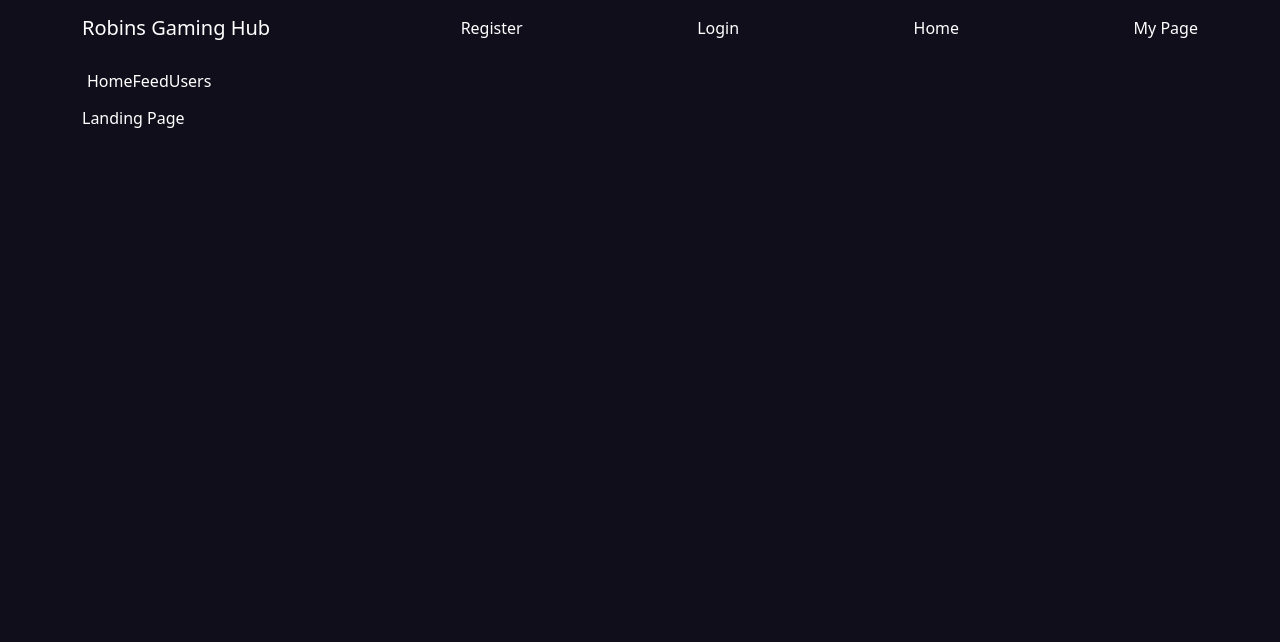
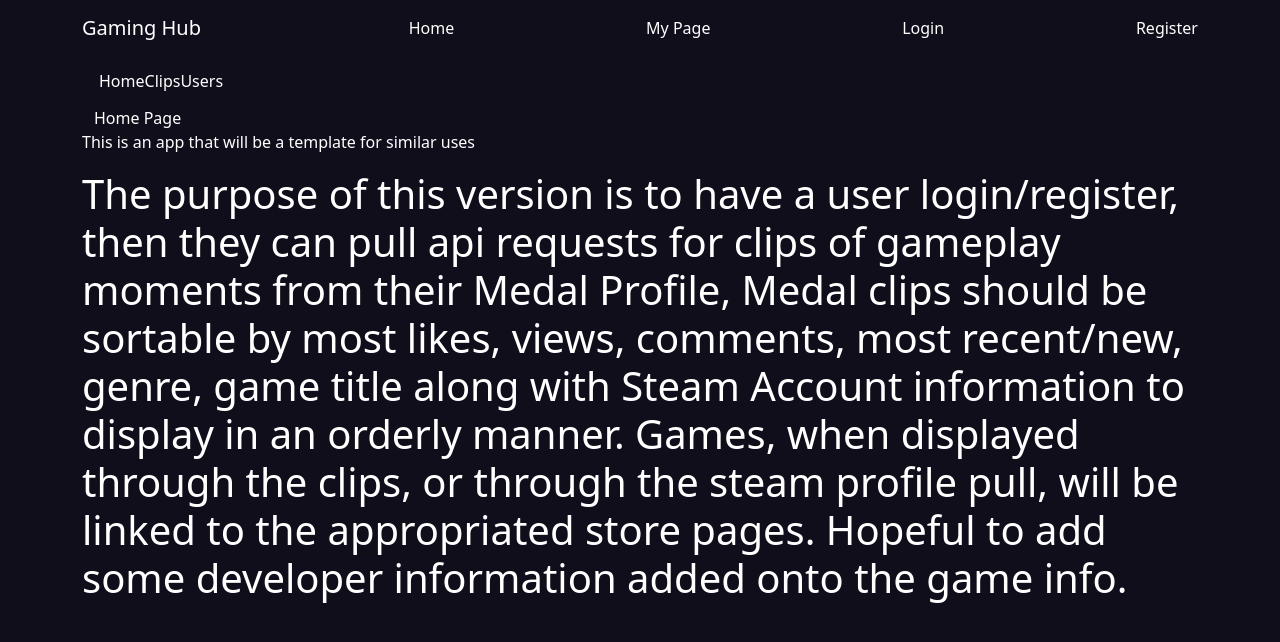
Before and after one commit to Kittiguya/REACT_TIME, a React (Vite) app: page / in a window 1280 px wide. Shown: the top 642 px of the page. Built offline with nearby package versions, Linux system fonts and the light colour scheme.

Commit message:
users displays + other changes, and cleaning up

```diff
--- a/src/components/Gamers.jsx
+++ b/src/components/Gamers.jsx
@@ -10,7 +10,7 @@
 
 
   return (
-    <p>Player: { player }</p>
+    <p>My Page</p>
   )
 }
 
--- a/src/components/Header.jsx
+++ b/src/components/Header.jsx
@@ -18,12 +18,12 @@
 
           </Navbar.Brand>
         ) : (
-          <Navbar.Brand >Robins Gaming Hub</Navbar.Brand>
+          <Navbar.Brand >Gaming Hub</Navbar.Brand>
           )}
-          <NavLink as={Link} to={'/register'}>Register</NavLink>
-          <NavLink as={Link} to={'/login'}>Login</NavLink>
           <NavLink as={Link} to={'/'}>Home</NavLink>
           <NavLink as={Link} to={`/MyPage`}>My Page</NavLink>
+          <NavLink as={Link} to={'/login'}>Login</NavLink>
+          <NavLink as={Link} to={'/register'}>Register</NavLink>
       </Container>
     </Navbar>
 
--- a/src/components/Sidebar.jsx
+++ b/src/components/Sidebar.jsx
@@ -11,10 +11,11 @@
       <Nav.Item>
         <Nav.Link as={ Link } to='/'>Home</Nav.Link>
       </Nav.Item>
-      {/* {<Link to="/feed"><button>A different way to get to feed</button></Link>  /*(no reload just re-render) */}
+      <br/>
       <Nav.Item>
-        <Nav.Link as={Link} to='/feed'>Feed</Nav.Link>
+        <Nav.Link as={Link} to='/feed'>Clips</Nav.Link>
       </Nav.Item>
+      <br/>
       <Nav.Item>
         <Nav.Link as={Link} to='/users'>Users</Nav.Link>
       </Nav.Item>
--- a/src/components/Users.jsx
+++ b/src/components/Users.jsx
@@ -5,11 +5,10 @@
 
   const [users, setUsers] = useState([]);
 
-  useEffect(()=>{
-    (async ()=>{
-      await getUsers();
-    })
-  },[])
+  useEffect(() => {
+    getUsers();
+  }, []);
+
 
   async function getUsers(){
     const res = await fetch('http://127.0.0.1:5000/users',{})
@@ -23,7 +22,7 @@
 
   return (
     <div>
-        {users.map(()=> <p key={i}>{users.username}</p>)}
+        {users.map((user, i) => <p key={i}>{user.username}</p>)}
     </div>
   )
 }
--- a/src/pages/FeedPage.jsx
+++ b/src/pages/FeedPage.jsx
@@ -2,6 +2,6 @@
 
 export default function FeedPage() {
   return (
-    <Body sidebar={true}>FeedPage</Body>
+    <Body sidebar={true}>Clips Page</Body>
   )
 }
--- a/src/pages/LandingPage.jsx
+++ b/src/pages/LandingPage.jsx
@@ -1,9 +1,24 @@
+import { Container } from "react-bootstrap"
 import Body from "../components/Body"
 
 
 
 export default function LandingPage() {
   return (
-    <Body sidebar={false}>Landing Page</Body>
+    <Container>
+    <Body sidebar={false}>Home Page</Body>
+
+    <p>This is an app that will be a template for similar uses</p>
+    <h1>
+      The purpose of this version is to have a user login/register, then they can pull
+      api requests for clips of gameplay moments from their Medal Profile,
+      Medal clips should be sortable by most likes, views, comments,
+      most recent/new, genre, game title
+      along with Steam Account information to display in an orderly manner.
+      Games, when displayed through the clips, or through the steam profile pull,
+      will be linked to the appropriated store pages.
+      Hopeful to add some developer information added onto the game info.
+    </h1>
+    </Container>
   )
 }
--- a/src/pages/UsersPage.jsx
+++ b/src/pages/UsersPage.jsx
@@ -1,11 +1,11 @@
 import Body from "../components/Body"
-
+import Users from "../components/Users"
 
 
 export default function UsersPage() {
   return (
     <Body siderbar>
-        <UsersPage />
+        <Users />
     </Body>
   )
 }
```
Also changed, not shown: src/pages/MyPage.jsx (added, +41 -0 lines).
